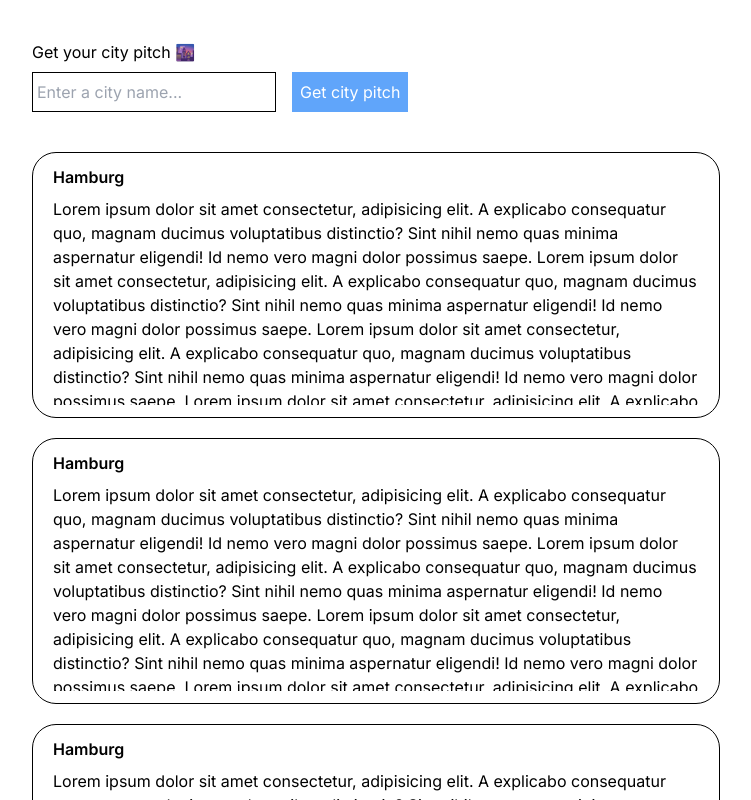
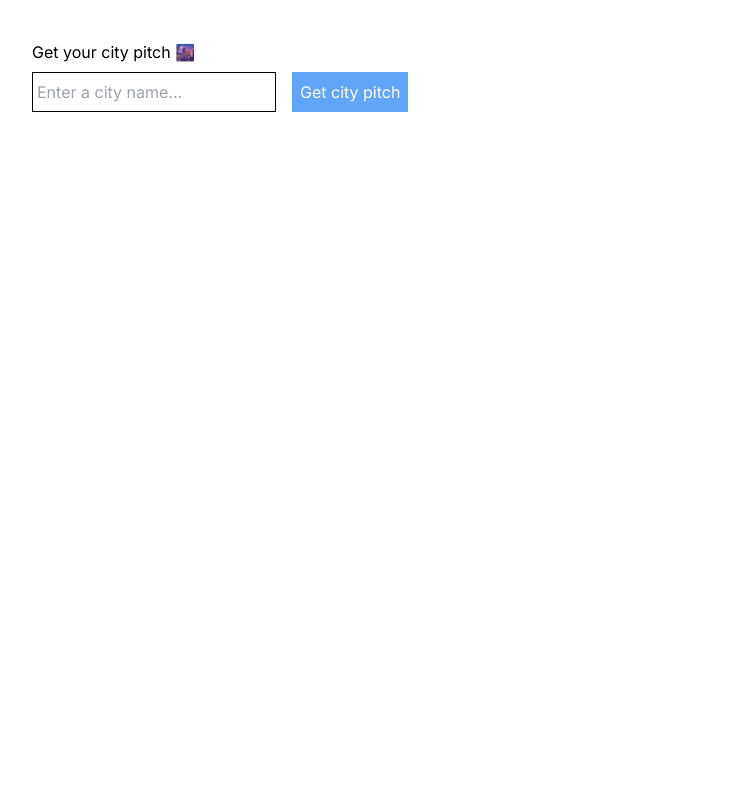
Before and after one commit to ZiyadBoshima/citier, a Next.js app in the folder apps/frontend/: page / in a window 1280 px wide. Shown: the top 800 px of the page, without its empty margins (264-1015 px from the left). Built offline with nearby package versions, Linux system fonts and the light colour scheme.

Commit message:
feat: implemented get pitch logic

```diff
--- a/apps/frontend/src/app/Pitch.tsx
+++ b/apps/frontend/src/app/Pitch.tsx
@@ -1,13 +1,32 @@
-const Pitch = () => {
+import { PitchType } from "@/types/pitch"
+import { useEffect, useState } from "react"
+import { io } from "socket.io-client"
+import { OrbitProgress } from "react-loading-indicators"
+
+const Pitch = ({ cityName, pitch }: PitchType ) => {
+  const [isLoading, setIsLoading] = useState(true)
+  const [pitchState, setPitchState] = useState(pitch)
+
+  useEffect(() => {
+    const socket = io('http://localhost:5000');
+    socket.emit('place-details', cityName)
+    socket.on('place-details', (pitch) => {
+      setPitchState(pitch)
+      setIsLoading(false)
+    });
+  }, []);
+
   return (
     <div className="border rounded-3xl border-black py-3 px-5">
-      <p className="font-semibold">Hamburg</p>
-      <div className="mt-2 max-h-52 overflow-auto w-full">
-        Lorem ipsum dolor sit amet consectetur, adipisicing elit. A explicabo consequatur quo, magnam ducimus voluptatibus distinctio? Sint nihil nemo quas minima aspernatur eligendi! Id nemo vero magni dolor possimus saepe.
-        Lorem ipsum dolor sit amet consectetur, adipisicing elit. A explicabo consequatur quo, magnam ducimus voluptatibus distinctio? Sint nihil nemo quas minima aspernatur eligendi! Id nemo vero magni dolor possimus saepe.
-        Lorem ipsum dolor sit amet consectetur, adipisicing elit. A explicabo consequatur quo, magnam ducimus voluptatibus distinctio? Sint nihil nemo quas minima aspernatur eligendi! Id nemo vero magni dolor possimus saepe.
-        Lorem ipsum dolor sit amet consectetur, adipisicing elit. A explicabo consequatur quo, magnam ducimus voluptatibus distinctio? Sint nihil nemo quas minima aspernatur eligendi! Id nemo vero magni dolor possimus saepe.
-      </div>
+      <p className="font-semibold">{cityName}</p>
+        <div className="mt-2 max-h-52 overflow-auto w-full">
+        { isLoading ? (
+            <OrbitProgress size="small" color="black" />
+          ) : (
+            <>{pitchState}</>
+        )}
+        </div>
+
     </div>
   )
 }
--- a/apps/frontend/src/app/page.tsx
+++ b/apps/frontend/src/app/page.tsx
@@ -1,17 +1,26 @@
+'use client'
+
+import { useState } from "react"
+import { PitchType } from "@/types/pitch"
 import Pitch from "./Pitch"
 
 export default function Home() {
+  const [cityName, setCityName] = useState('')
+  const [pitches, setPitches] = useState<PitchType[]>([])
+
+  function onSubmit() {
+    setPitches([...pitches, { cityName }])
+  }
+
   return (
     <main>
       <h2>Get your city pitch 🌆</h2>
       <div className="mt-2 flex gap-4">
-        <input className="border border-black p-1" type="text" placeholder="Enter a city name..." />
-        <button className="bg-blue-400 text-white p-2">Get city pitch</button>
+        <input onChange={(e) => setCityName(e.target.value)} value={cityName} className="border border-black p-1" type="text" placeholder="Enter a city name..." />
+        <button onClick={onSubmit} className="bg-blue-400 text-white p-2">Get city pitch</button>
       </div>
       <div className="mt-10 flex flex-col gap-5">
-        <Pitch />
-        <Pitch />
-        <Pitch />
+        {pitches.map((pitch, idx) => <Pitch key={idx} cityName={pitch.cityName} />).reverse()}
       </div>
     </main>
   );
--- /dev/null
+++ b/apps/frontend/src/types/pitch.ts
@@ -0,0 +1,4 @@
+export type PitchType = {
+  cityName: string
+  pitch?: string
+}
```
Also changed, not shown: apps/frontend/package.json (+6 -4 lines), 1 other file (tests, documents, lock files or other folders).
